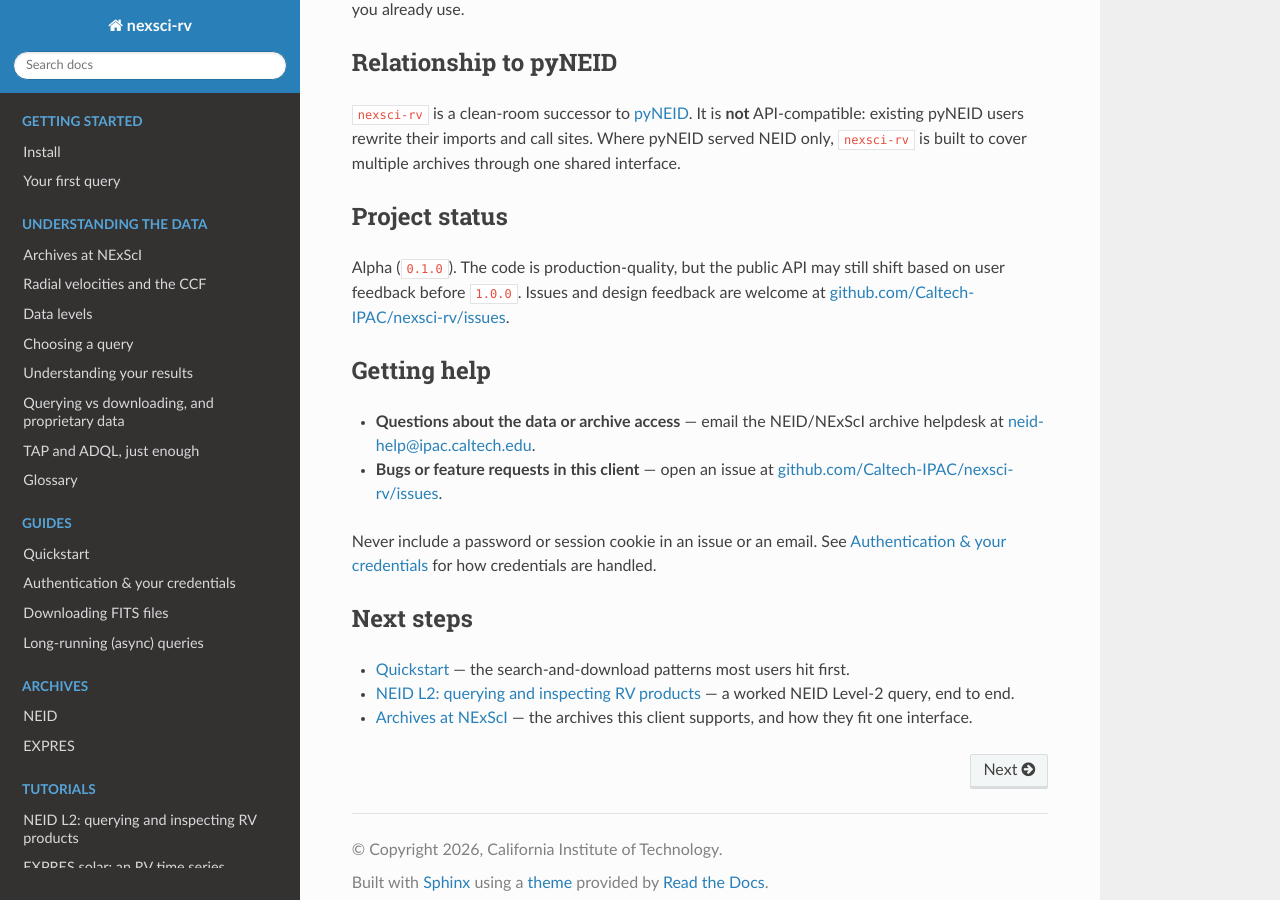
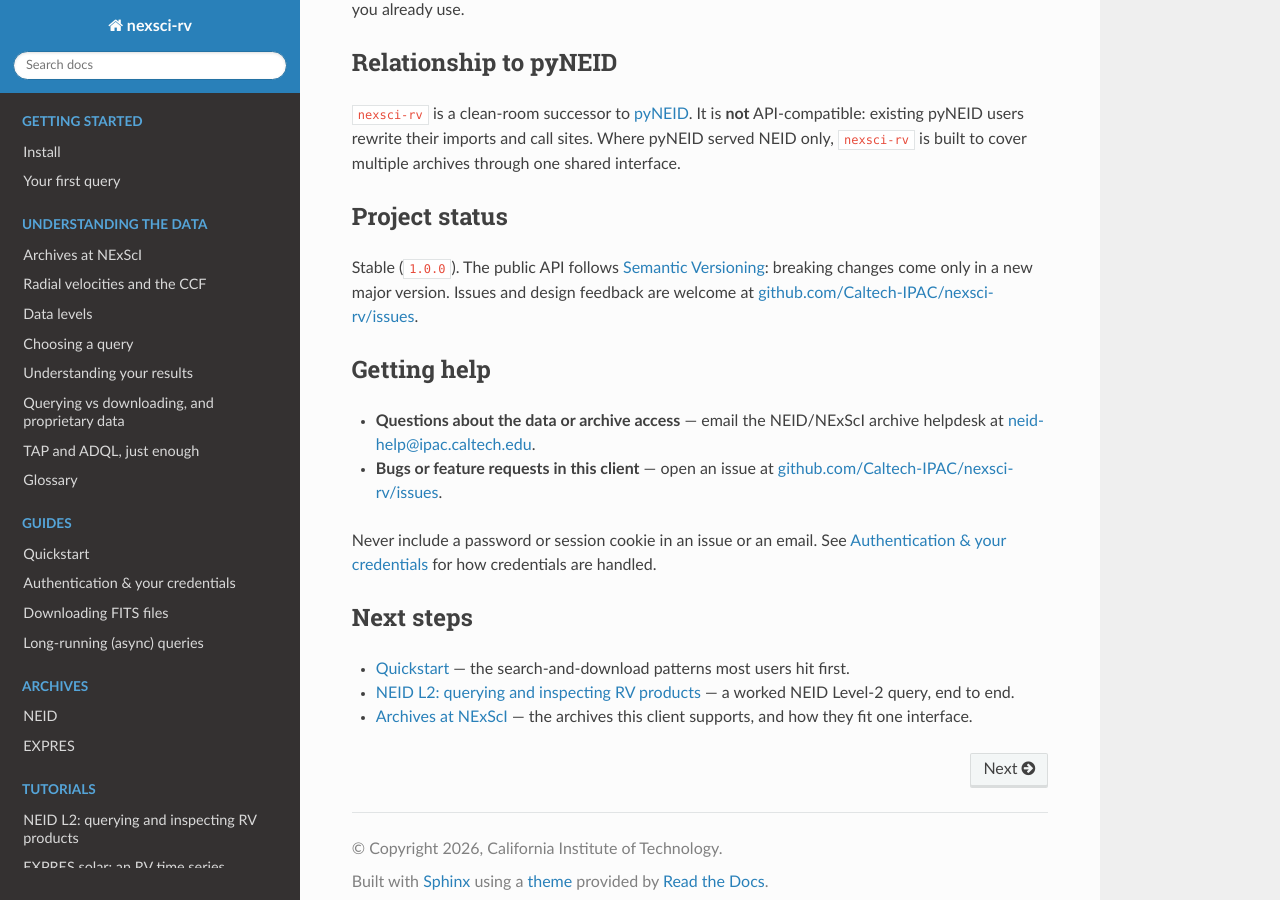
Before and after one commit to Caltech-IPAC/nexsci-rv, a Sphinx documentation site: the page built from docs/index.md, in a window 1280 px wide and 900 px high, scrolled down 1025 px. Built offline with Sphinx 7.4.7 and the Read the Docs theme 3.1.0, drawn with Linux system fonts in a browser that asks for light colours.

Commit message:
Release as v1.0.0 instead of v0.1.0 (#7)
Co-authored-by: BJ Fulton <bjfulton@ipac.caltech.edu>
Co-authored-by: Claude Opus 5.5 <noreply@anthropic.com>

```diff
--- a/docs/index.md
+++ b/docs/index.md
@@ -53,8 +53,9 @@ interface.
 
 ## Project status
 
-Alpha (`0.1.0`). The code is production-quality, but the public API may still
-shift based on user feedback before `1.0.0`. Issues and design feedback are
+Stable (`1.0.0`). The public API follows
+[Semantic Versioning](https://semver.org/): breaking changes come only in a new
+major version. Issues and design feedback are
 welcome at
 [github.com/Caltech-IPAC/nexsci-rv/issues](https://github.com/Caltech-IPAC/nexsci-rv/issues).
 
--- a/pyproject.toml
+++ b/pyproject.toml
@@ -4,7 +4,7 @@ build-backend = "hatchling.build"
 
 [project]
 name = "nexsci-rv"
-version = "0.1.0"
+version = "1.0.0"
 description = "Python client for the radial-velocity data archives hosted at NExScI."
 readme = "README.md"
 license = { file = "LICENSE" }
@@ -14,7 +14,7 @@ authors = [
 ]
 keywords = ["astronomy", "radial-velocity", "spectroscopy", "neid", "expres", "nexsci", "tap", "ivoa"]
 classifiers = [
-    "Development Status :: 3 - Alpha",
+    "Development Status :: 5 - Production/Stable",
     "Intended Audience :: Science/Research",
     "License :: OSI Approved :: BSD License",
     "Operating System :: POSIX :: Linux",
```
Also changed, not shown: CHANGELOG.md (+1 -1 lines), README.md (+1 -1 lines).
